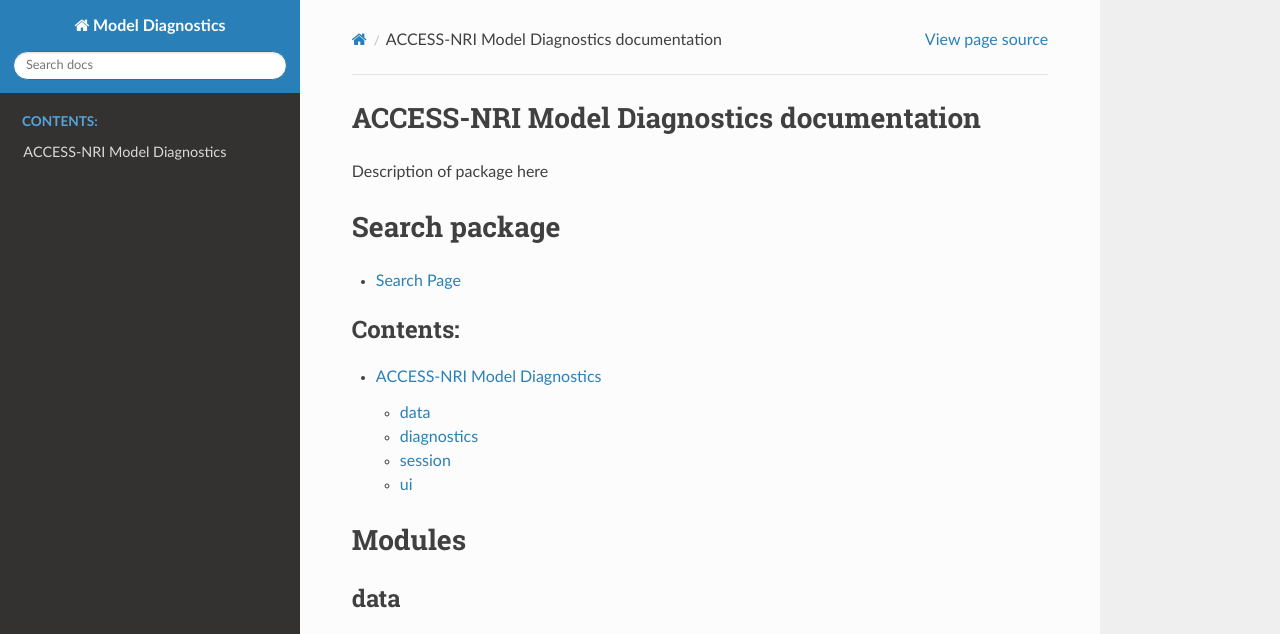
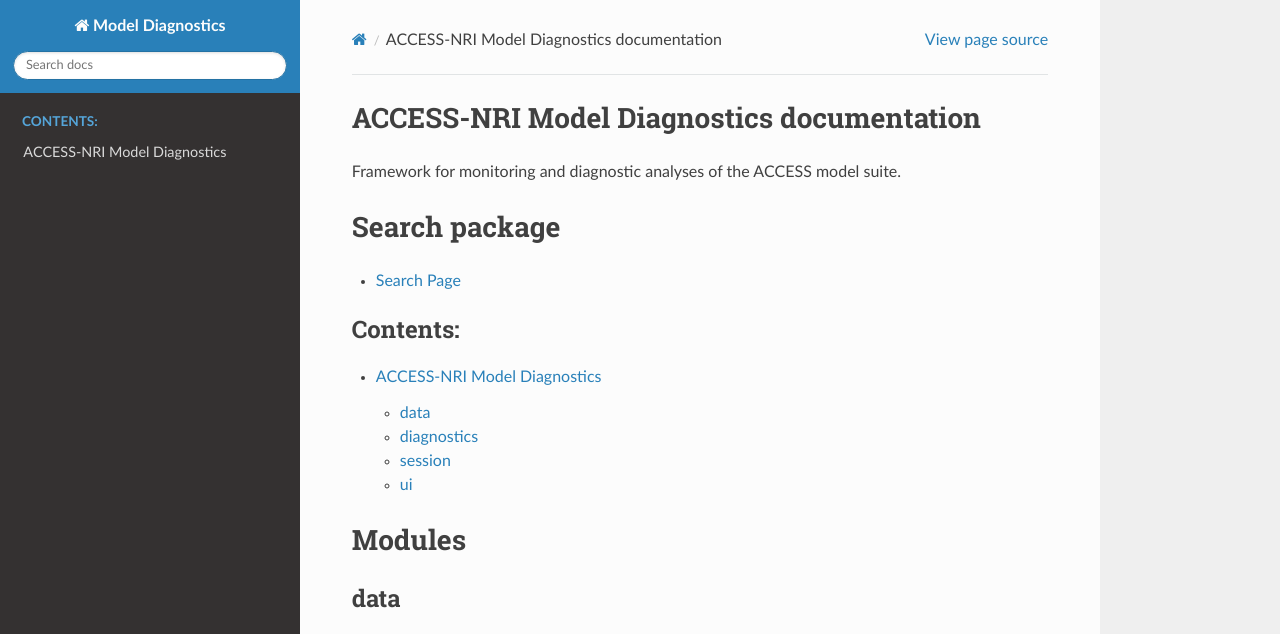
Before and after one commit to ACCESS-NRI/MED-live-diagnostics, a Sphinx documentation site: the page built from docs/index.rst, in a window 1280 px wide and 900 px high, cut to the strip 0-634 px from the top of the window. Built offline with Sphinx 7.4.7 and the Read the Docs theme 2.0.0, drawn with Linux system fonts in a browser that asks for light colours.

Commit message:
Update index.rst

```diff
--- a/docs/index.rst
+++ b/docs/index.rst
@@ -5,7 +5,7 @@
 
 ACCESS-NRI Model Diagnostics documentation
 =============================================
-Description of package here
+Framework for monitoring and diagnostic analyses of the ACCESS model suite.
 
 Search package
 ==================
```
